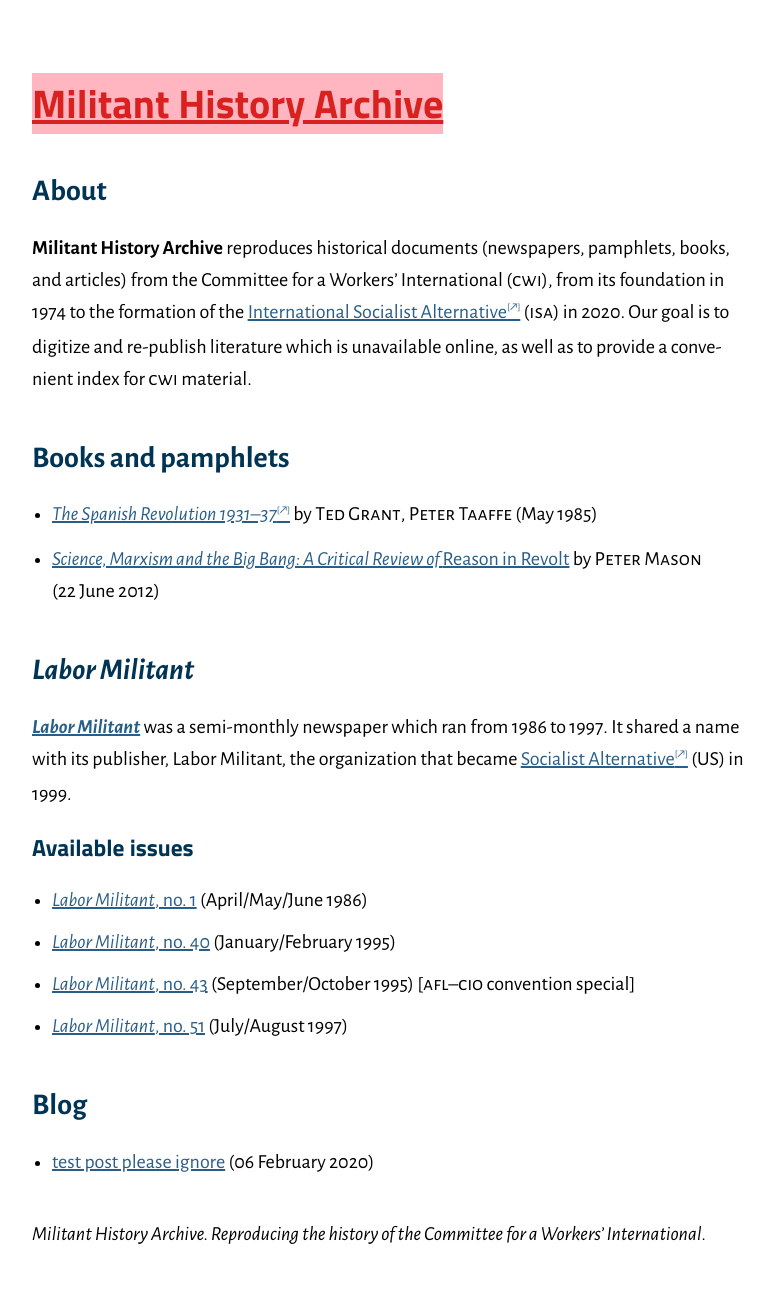
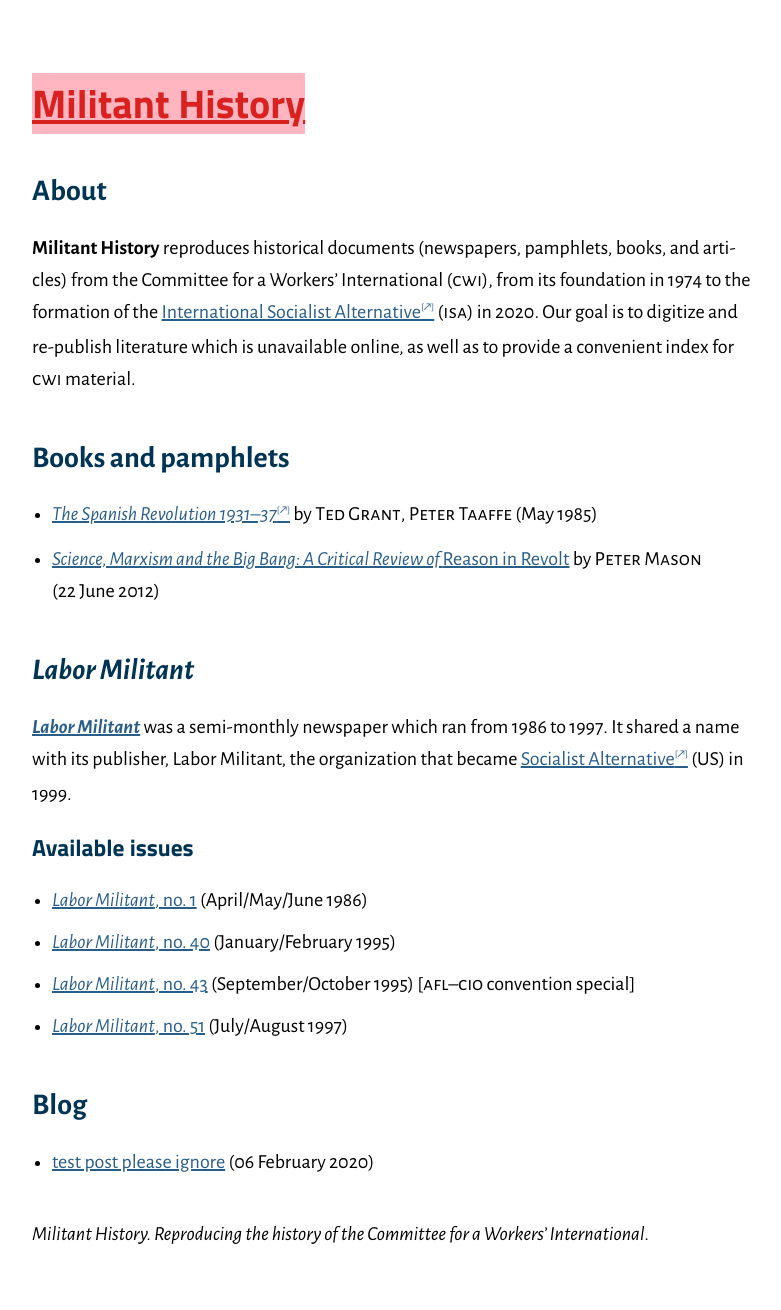
Before and after one commit to jackwillis/militanthistory, a Jekyll site: the page built from index.html, in a window 1280 px wide. Shown: the whole page, without its empty margins (248-1029 px from the left). Built offline with Jekyll 4.4.1, drawn with Linux system fonts in a browser that asks for light colours.

Commit message:
Militant History Archive -> Militant History

```diff
--- a/_config.yml
+++ b/_config.yml
@@ -1,4 +1,4 @@
-title: Militant History Archive
+title: Militant History
 email: ""
 description: >-
   Reproducing the history of the Committee for a Workers’ International.
--- a/index.html
+++ b/index.html
@@ -6,7 +6,7 @@
 <h2>About</h2>
 
 <p>
-  <strong>Militant History Archive</strong>
+  <strong>Militant History</strong>
   reproduces historical documents (newspapers, pamphlets, books, and articles)
   from the Committee for a Workers’ International (<abbr>CWI</abbr>),
   from its foundation in 1974 to the formation of the
```
